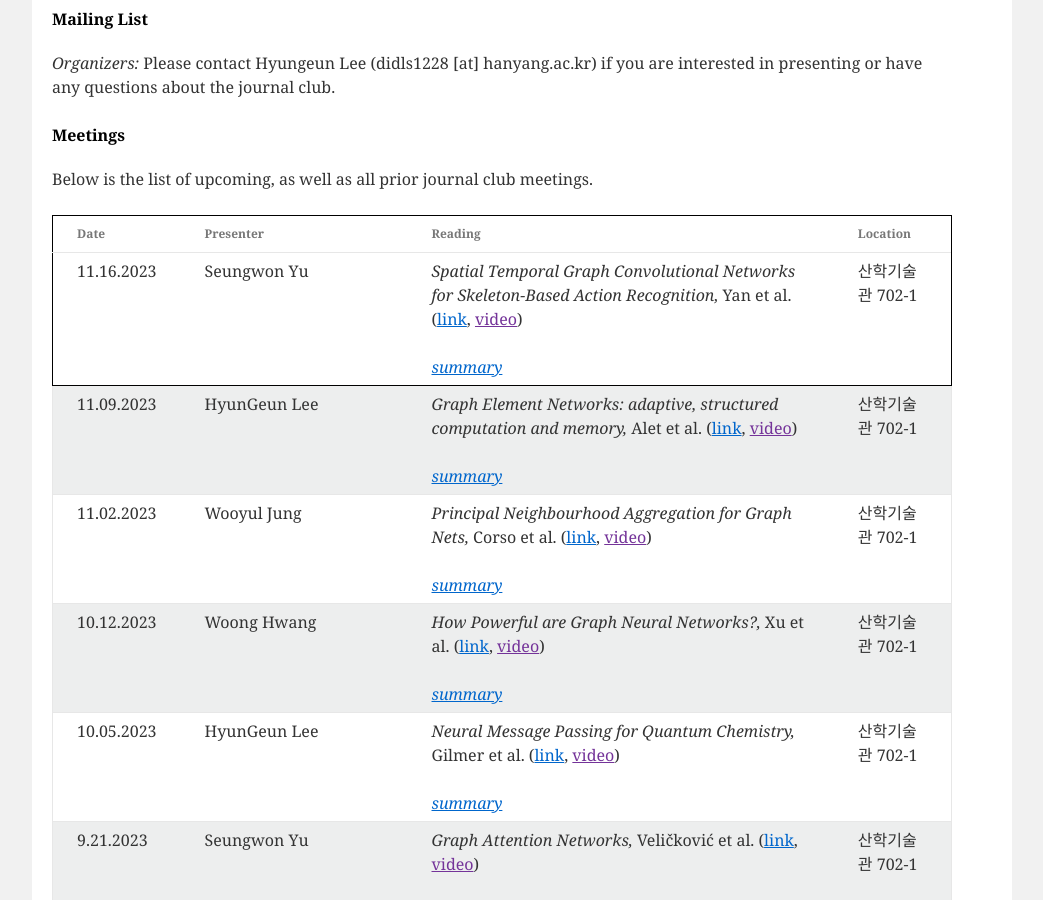
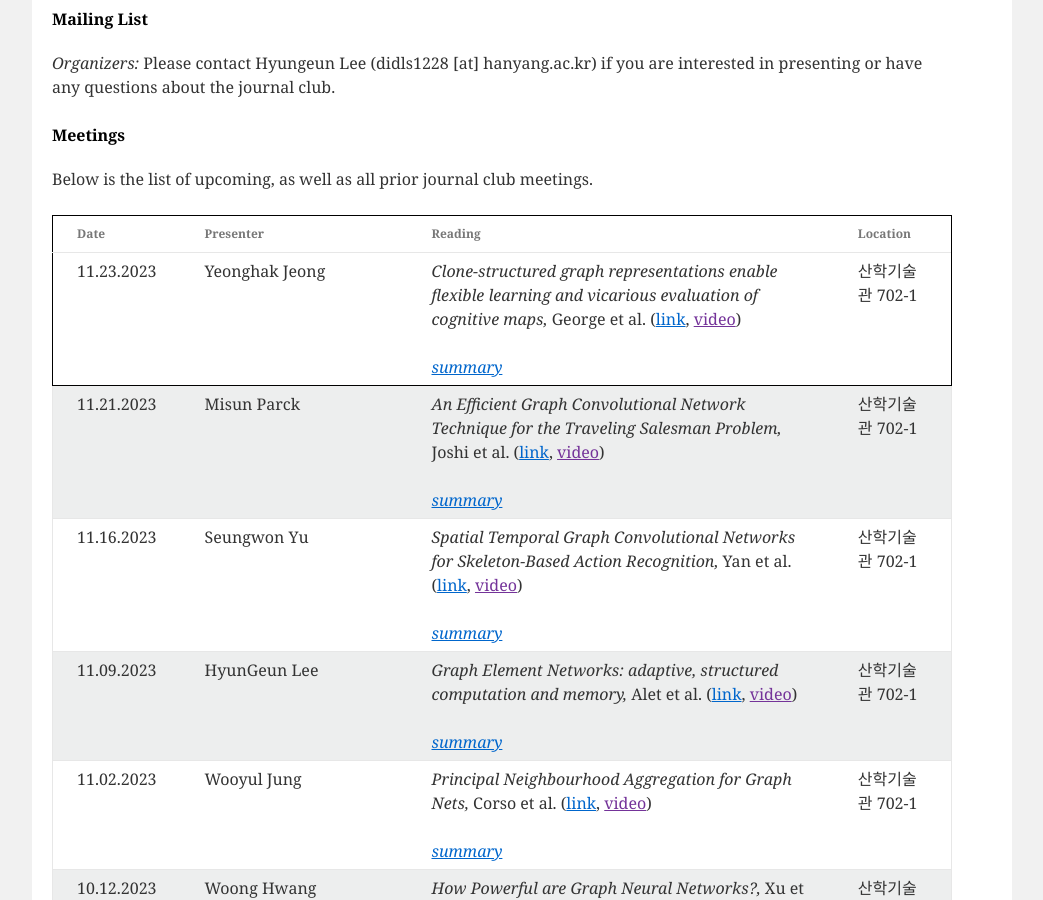
Before and after one commit to niai-lab/GraphML-JC, a Jekyll site: the page built from index.html, in a window 1280 px wide and 900 px high, scrolled down 631 px. Shown: the whole window, without its empty margins (118-1161 px from the left). Built offline with Jekyll 4.4.1, drawn with Linux system fonts in a browser that asks for light colours.

Commit message:
Update meeting_info.yml
add meeting schedule for 11.21 and 11.23

```diff
--- a/_data/meeting_info.yml
+++ b/_data/meeting_info.yml
@@ -1,3 +1,19 @@
+- presenter: Yeonghak Jeong
+  date: 11.23.2023
+  paper: "Clone-structured graph representations enable flexible learning and vicarious evaluation of cognitive maps"
+  authors: George et al.
+  url: https://www.nature.com/articles/s41467-021-22559-5
+  location: "산학기술관 702-1"
+  summary: >
+
+- presenter: Misun Parck
+  date: 11.21.2023
+  paper: "An Efficient Graph Convolutional Network Technique for the Traveling Salesman Problem"
+  authors: Joshi et al.
+  url: https://arxiv.org/abs/1906.01227
+  location: "산학기술관 702-1"
+  summary: >
+
 - presenter: Seungwon Yu
   date: 11.16.2023
   paper: "Spatial Temporal Graph Convolutional Networks for Skeleton-Based Action Recognition"
```
